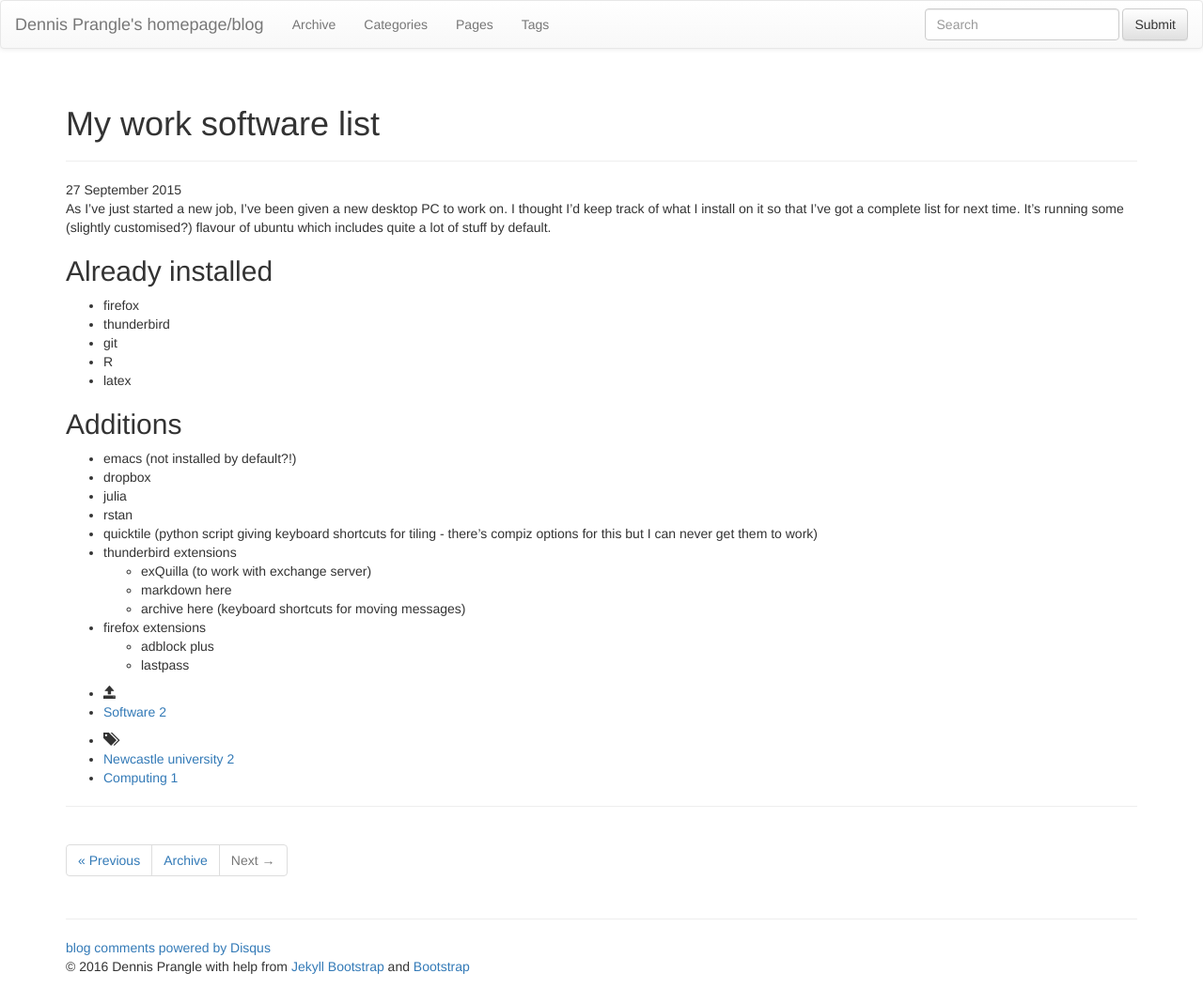
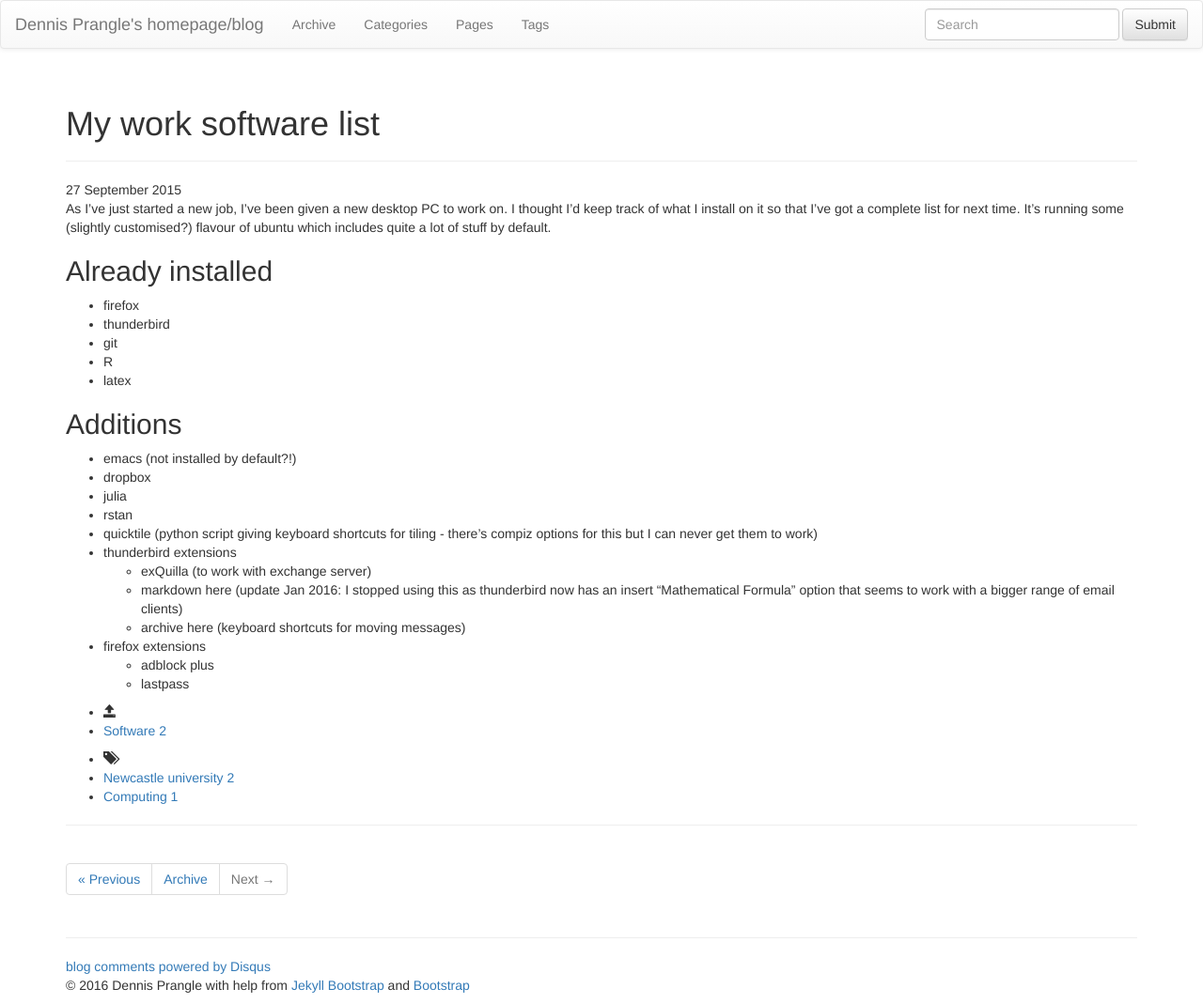
Before and after one commit to dennisprangle/dennisprangle.github.io, a Jekyll site: the page built from _posts/2015-09-27-my-work-software-list.md, in a window 1280 px wide. Shown: the whole page at 94% size. Built offline with Jekyll 4.4.1, drawn with Linux system fonts in a browser that asks for light colours; nearby versions of some CDN libraries; library files that are not in the unit come from our copies; comment, search, counter and statistics services are not loaded.

Commit message:
Update re markdown here

```diff
--- a/_posts/2015-09-27-my-work-software-list.md
+++ b/_posts/2015-09-27-my-work-software-list.md
@@ -28,7 +28,7 @@ It's running some (slightly customised?) flavour of ubuntu which includes quite
 - quicktile (python script giving keyboard shortcuts for tiling - there's compiz options for this but I can never get them to work)
 - thunderbird extensions
   - exQuilla (to work with exchange server)
-  - markdown here
+  - markdown here (update Jan 2016: I stopped using this as thunderbird now has an insert "Mathematical Formula" option that seems to work with a bigger range of email clients)
   - archive here (keyboard shortcuts for moving messages)
 - firefox extensions
   - adblock plus
```
